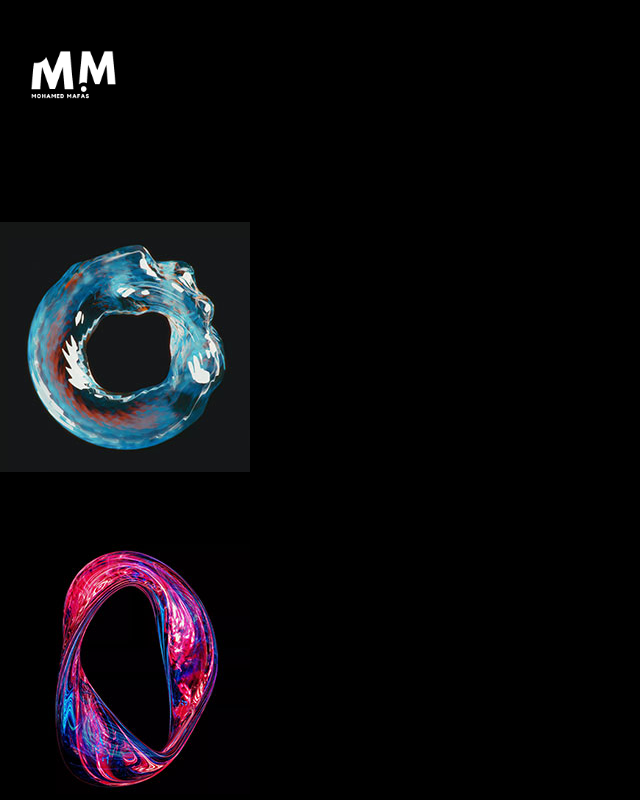
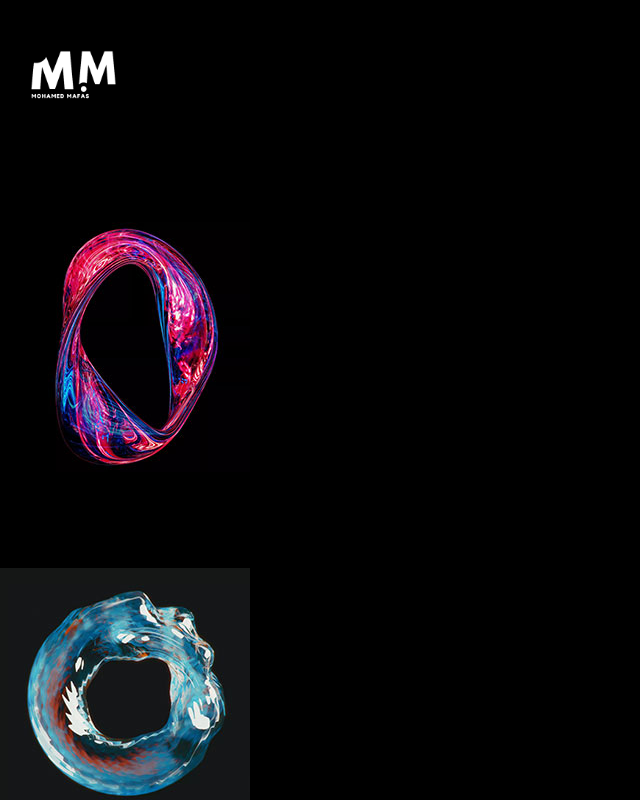
Before and after one commit to MafasDevGitHub/mafas-portforlio, a React (Vite) app: page /projects in a window 1280 px wide. Shown: the top 800 px of the page, without its empty margins (0-640 px from the left). Built offline with nearby package versions, Linux system fonts and the light colour scheme.

Commit message:
some Improvement

```diff
--- a/package.json
+++ b/package.json
@@ -1,6 +1,6 @@
 {
-  "homepage": "https://MafasDevGitHub.github.io/mafas-portfolio",
-  "name": "mafas-portfolio",
+  "homepage": "https://mafasdevgitHub.github.io/mafas-portforlio",
+  "name": "mafas-portforlio",
   "private": true,
   "version": "0.0.0",
   "type": "module",
--- a/src/components/About.jsx
+++ b/src/components/About.jsx
@@ -46,10 +46,10 @@ const About = () => {
         >
           <h2 className="text-2xl font-semibold text-gray-100 mb-4">Personal Information</h2>
           <div className="text-gray-300"><strong className="text-white">Name:</strong> Mohamed Mafas</div>
-          <div className="text-gray-300"><strong className="text-white">DOB:</strong> 22-10-2002</div>
+          <div className="text-gray-300"><strong className="text-white">DOB:</strong> 17-06-2002</div>
           <div className="text-gray-300"><strong className="text-white">Lives In:</strong> Narammala, Kurunegala</div>
-          <div className="text-gray-300"><strong className="text-white">Interest:</strong> Web/Mobile App Development</div>
-          <div className="text-gray-300"><strong className="text-white">Languages:</strong> English (good), Tamil (fluent), Sinhala (fluent)</div>
+          <div className="text-gray-300"><strong className="text-white">Interest:</strong> Full Stack Development</div>
+          <div className="text-gray-300"><strong className="text-white">Languages:</strong> English, Tamil, Sinhala</div>
           <div className="text-gray-300"><strong className="text-white">E-Mail:</strong> mafas7647@gmail.com</div>
           <div className="text-gray-300"><strong className="text-white">Phone:</strong> +94 76 1 200 230</div>
           <div className="text-gray-300"><strong className="text-white">Career Goal:</strong> Full-Stack Development</div>
--- a/src/components/Contact.jsx
+++ b/src/components/Contact.jsx
@@ -10,8 +10,7 @@ const Contact = () => {
         visible: { opacity: 1, scale: 1, transition: { duration: 0.6, ease: "easeOut" } }
     };
 
-    // Your WhatsApp number in international format (e.g., +1234567890)
-    const whatsappNumber = '+94761200230'; // Replace with your actual WhatsApp number
+    const whatsappNumber = '+94761200230';
     const welcomeMessage = encodeURIComponent("Hello! I am currently seeking internship opportunities and would love to discuss how I can contribute to your team. Could we connect to explore potential collaboration?");
 
     return (
--- a/src/constants/index.js
+++ b/src/constants/index.js
@@ -9,18 +9,18 @@ export const ABOUT_TEXT = `I am a dedicated and versatile full stack developer s
 
 export const EXPERIENCES = [
   {
-    year: "2024 - Present [In Progress]",
+    year: "2025",
+    role: "AI Based Learning Platform",
+    company: "Group Project [contribution: Full Stack]",
+    description: `AI-Powered Recommendation System for a learning platform using the MERN stack project providing personalized course and book recommendations using machine learning. Features include tailored suggestions, book image uploads with OCR, and API integrations for detailed information retrieval `,
+    technologies: ["ReactJS", "NodeJS", "ExpressJS","MongoDB","Machine Learning"],
+  },
+  {
+    year: "2024",
     role: "DAILY NEWS HUB",
     company: "Personal Project",
     description: `Developed an engaging platform for reading news with dynamic, interactive content, leveraging a virtual database to efficiently store and retrieve real-time updates. Focused on creating a seamless, user-friendly interface for enhanced user experience`,
     technologies: ["ReactJS", "Redux"],
-  },
-  {
-    year: "2024 - Present [In Progress]",
-    role: "FLICKBASE",
-    company: "Personal Project",
-    description: `Flickbase is a dynamic article database application designed to offer users an intuitive and personalized reading experience. The platform allows users to search for, explore, and save articles across various topics, ensuring they can easily access the content that interests them the most. With a focus on performance and scalability, I contributed to the development of the app by implementing both the front-end and back-end.`,
-    technologies: ["ReactJS", "NodeJS","Express","MongoDB"],
   },
   {
     year: "2023",
@@ -47,6 +47,13 @@ export const EXPERIENCES = [
 
 
 export const PROJECTS = [
+  {
+    title: "AI Based Learning Platform",
+    image: project4,
+    description:
+      "AI-Powered Recommendation System for a learning platform using the MERN stack project providing personalized course and book recommendations using machine learning. Features include tailored suggestions, book image uploads with OCR, and API integrations for detailed information retrieval",
+    technologies: ["ReactJS", "NodeJS", "ExpressJS","MongoDB","Machine Learning"],
+  },
   {
     title: "Daily News Hub",
     image: project1,
```
Also changed, not shown: 1 other file (tests, documents, lock files or other folders).
